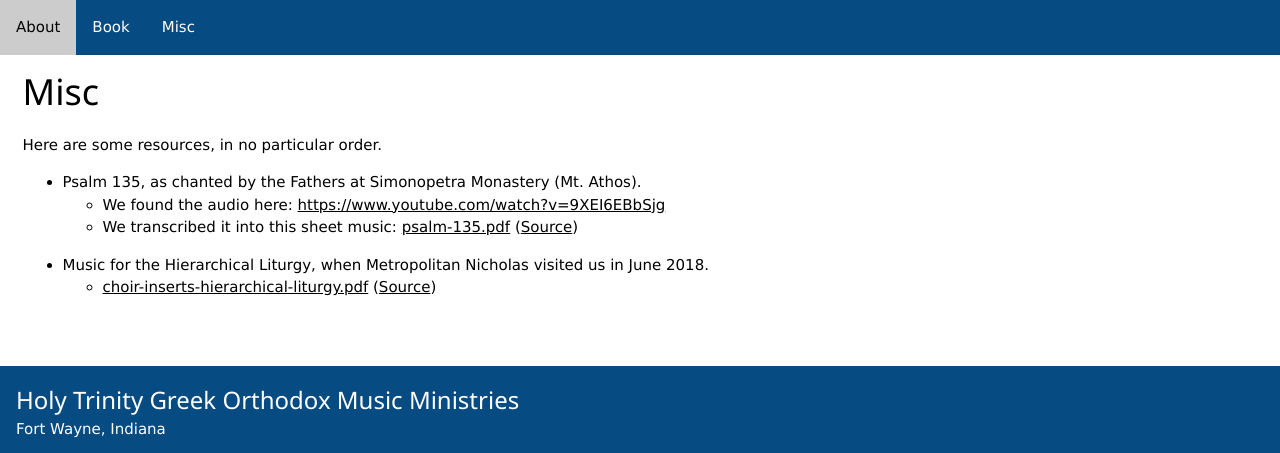
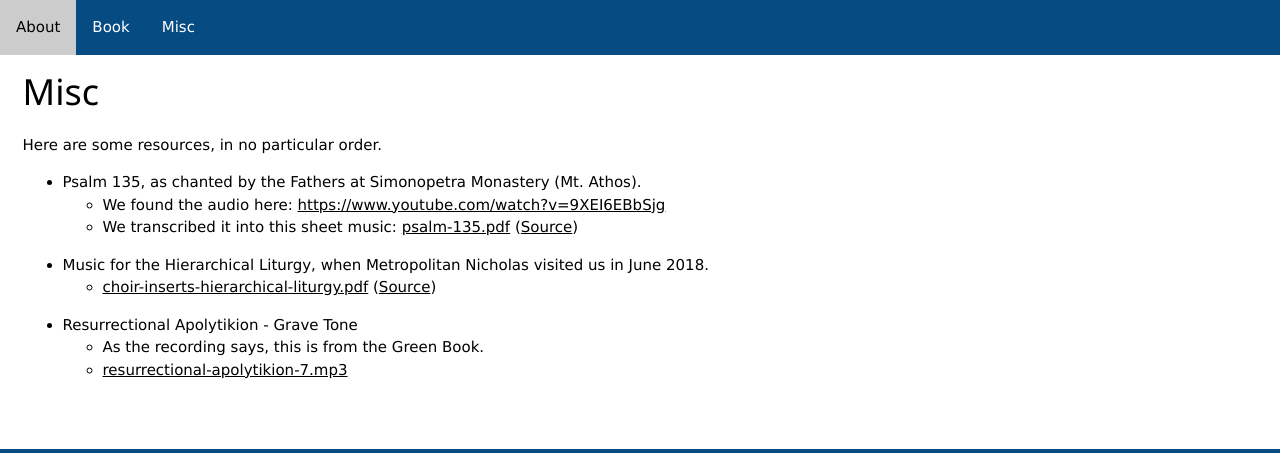
Before and after one commit to psalmodia/parish-music, a plain HTML site: page docs/misc/index.html in a window 1280 px wide. Shown: the top 453 px of the page. Drawn offline with Linux system fonts and the light colour scheme.

Commit message:
add resurrectional-apolytikion-7

```diff
--- a/docs/misc/index.html
+++ b/docs/misc/index.html
@@ -48,6 +48,15 @@ visited us in June 2018.
 <li><a href="choir-inserts-hierarchical-liturgy.pdf">choir-inserts-hierarchical-liturgy.pdf</a> (<a href="https://raw.githubusercontent.com/psalmodia/choir-book/6ae8676c96819963fff208cc7a36a8be7f18fb15/choir-inserts-hierarchical-liturgy.lytex">Source</a>)</li>
 </ul></li>
 </ul>
+
+
+<ul class="org-ul">
+<li>Resurrectional Apolytikion - Grave Tone
+<ul class="org-ul">
+<li>As the recording says, this is from the Green Book.</li>
+<li><a href="resurrectional-apolytikion-7.mp3">resurrectional-apolytikion-7.mp3</a></li>
+</ul></li>
+</ul>
 </div>
 <div id="postamble" class="status">
 <div style="padding-top: 2em"></div>
```
Also changed, not shown: 2 other files.
